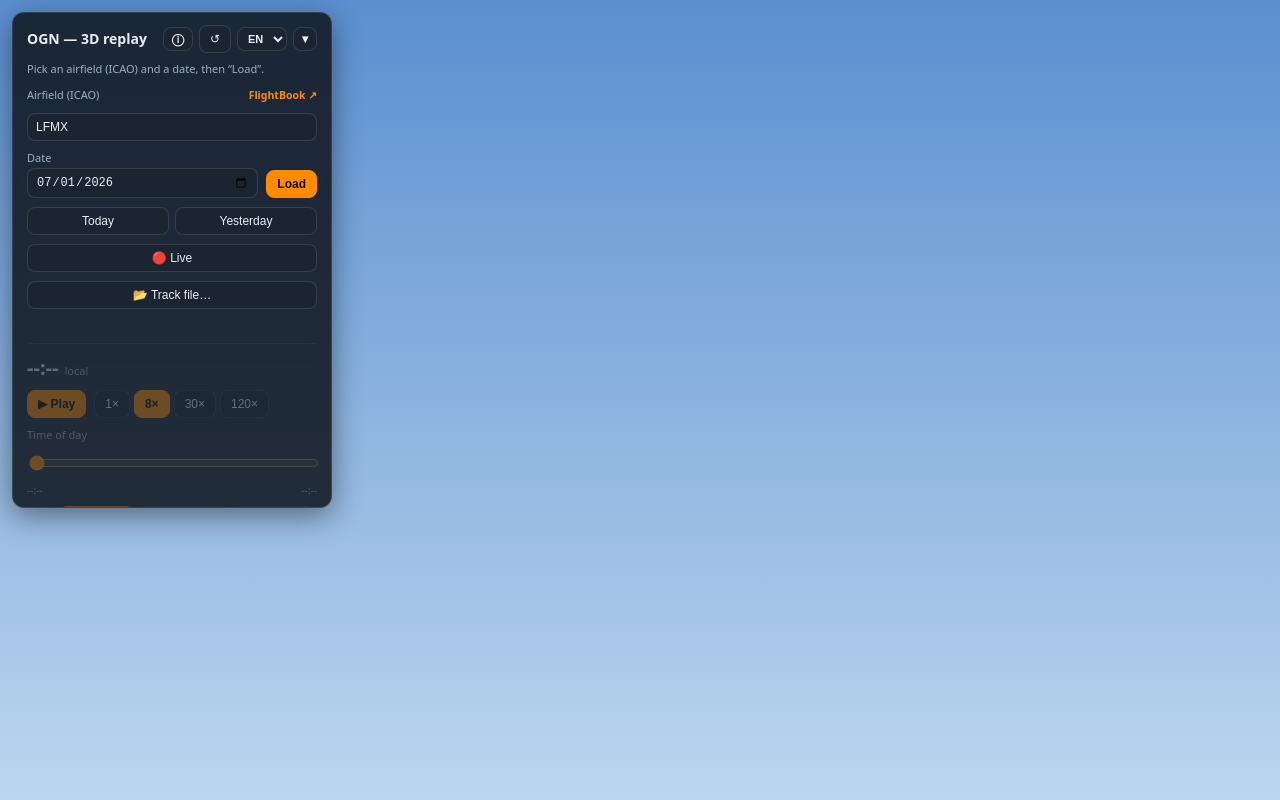
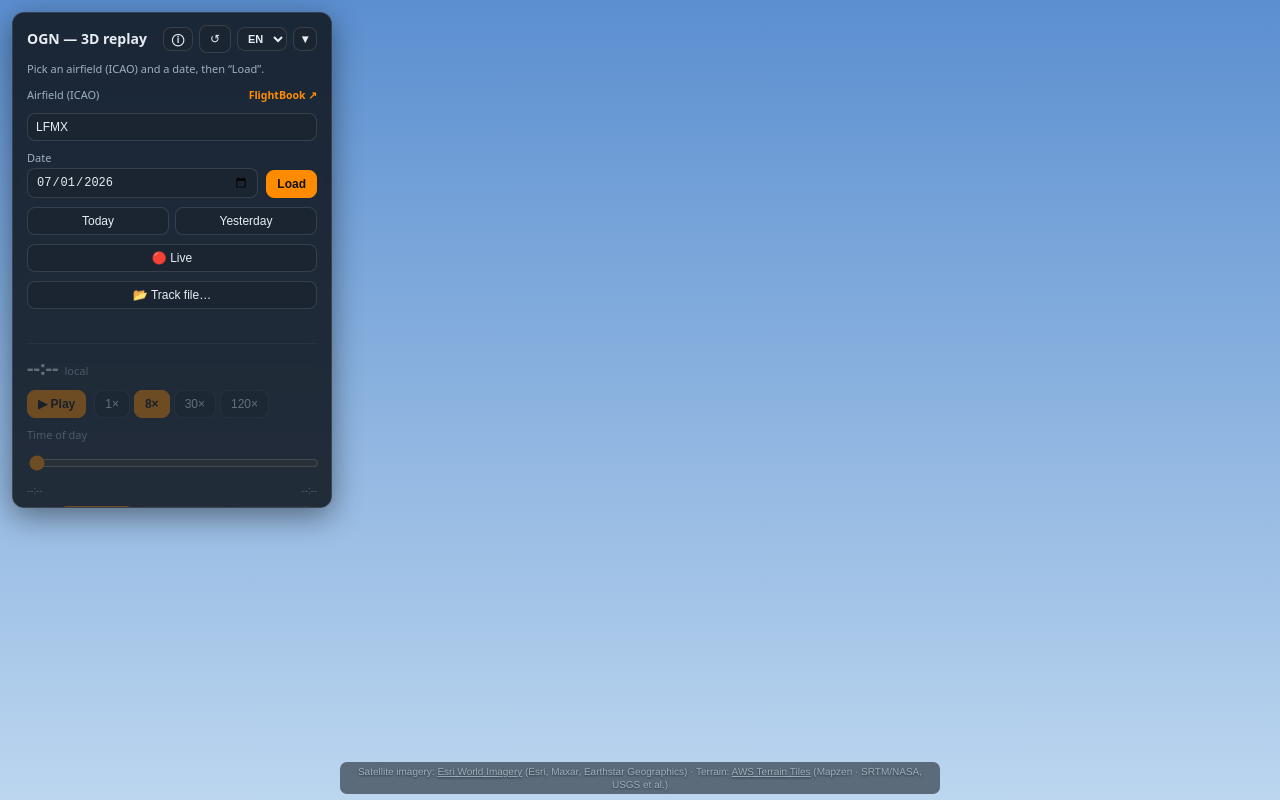
Before and after one commit to s-celles/ogn-3d-viewer, a website with bundled scripts: page index.html in a window 1280 px wide. Built offline with nearby package versions, Linux system fonts and the light colour scheme; what @deck.gl/core, @deck.gl/extensions, @deck.gl/geo-layers would draw is missing.

Commit message:
feat(attribution): credit Esri imagery and AWS terrain tiles in-app
Map imagery and terrain elevation sources were only credited in the
README, not in the running app. Add a persistent, i18n-driven (fr/en/de)
attribution overlay at the bottom-centre with clickable source links,
plus a data-i18n-html hook so the credit can carry markup.

Assisted by AI.

```diff
--- a/css/style.css
+++ b/css/style.css
@@ -72,6 +72,17 @@ label.lbl{font-size:11px;color:var(--mut);display:block;margin-bottom:3px}
 .status.err{color:#ff7a7a}
 .status.warn{color:#ffce6b}
 .sep{height:1px;background:var(--line);margin:10px 0}
+/* Cartographic attribution — required credit for the map imagery / terrain
+   sources. Bottom-centre, out of the way of the legend (bottom-left) and the
+   nav/HUD (bottom-right); the pill ignores pointer events so it never blocks
+   map interaction, but the source links stay clickable. */
+#attribution{position:fixed;left:50%;bottom:6px;transform:translateX(-50%);z-index:2;
+  font:400 10px/1.3 Helvetica,Arial,sans-serif;color:var(--mut);text-align:center;
+  max-width:min(92vw,600px);padding:3px 10px;border-radius:7px;
+  background:rgba(14,20,27,.55);backdrop-filter:blur(4px);
+  text-shadow:0 1px 2px rgba(0,0,0,.55);pointer-events:none}
+#attribution a{color:var(--mut);text-decoration:underline;pointer-events:auto}
+#attribution a:hover{color:var(--accent)}
 #controls{transition:opacity .2s}
 body:not(.loaded) #controls{opacity:.35;pointer-events:none}
 body:not(.loaded) #legend, body:not(.loaded) #nav, body:not(.loaded) #hud{display:none !important}
@@ -129,6 +140,7 @@ body.graphs #graphs{display:block}
 #graphCanvas{width:100%;height:calc(100% - 30px);display:block;cursor:crosshair}
 #graphClose{position:absolute;top:5px;right:8px;padding:2px 7px;font-size:12px;z-index:1}
 body.graphs #legend, body.graphs #hud, body.graphs #nav, body.graphs #chasenav{bottom:196px}
+body.graphs #attribution{bottom:190px}
 #nav{right:12px;bottom:12px;width:auto;padding:10px;display:flex;flex-direction:row;gap:8px;align-items:stretch}
 body.fpv #nav, body.chase #nav{display:none}
 .navcol{display:flex;flex-direction:column;gap:6px;align-items:center}
@@ -177,5 +189,6 @@ body.collapsed #legend{display:none}
   #chasenav{right:8px;bottom:auto;top:8px}
   #graphs{left:8px;right:8px;bottom:8px;height:128px}
   body.graphs #legend, body.graphs #hud, body.graphs #nav{bottom:144px}
+  body.graphs #attribution{bottom:138px}
   #traffic{width:112px;height:112px;top:8px;right:8px}
 }
--- a/index.html
+++ b/index.html
@@ -16,6 +16,7 @@
 <div id="sun"></div>
 <div id="moon"></div>
 <div id="labels"></div>
+<div id="attribution" data-i18n-html="mapAttribution"></div>
 
 <div id="panel" class="card">
   <div class="row spread hdr" style="margin-top:0">
--- a/src/i18n.ts
+++ b/src/i18n.ts
@@ -50,6 +50,7 @@ export const I18N: Record<Lang, Strings> = {
     zoomOut: 'Reculer (dézoomer)', zoomIn: 'Avancer (zoomer)',
     hdg: 'Cap', alt: 'Altitude', vario: 'Vario', landed: 'posé', beforeTk: 'décollage à venir', min: 'min',
     info: 'Limites / à propos', disclaimerTitle: "Limites d'affichage", sourceCode: 'Code source', version: 'Version', flightbook: 'Carnet FlightBook', copyLink: "Copier le lien (instant + aéronef)", resetSettings: 'Réinitialiser les réglages',
+    mapAttribution: "Imagerie satellite : <a href='https://www.arcgis.com/home/item.html?id=10df2279f9684e4a9f6a7f08febac2a9' target='_blank' rel='noopener'>Esri World Imagery</a> (Esri, Maxar, Earthstar Geographics) · Relief : <a href='https://registry.opendata.aws/terrain-tiles/' target='_blank' rel='noopener'>tuiles d'élévation AWS Terrain</a> (Mapzen · SRTM/NASA, USGS et al.)",
     disc: [
       'Données OGN : la trace dépend de la réception par les stations au sol — trous, décrochages ou montées tronquées possibles.',
       'Seuls les aéronefs enregistrés et « suivis » dans la base OGN apparaissent ; les appareils anonymes ou non équipés sont absents.',
@@ -102,6 +103,7 @@ export const I18N: Record<Lang, Strings> = {
     zoomOut: 'Zoom out', zoomIn: 'Zoom in',
     hdg: 'Heading', alt: 'Altitude', vario: 'Vario', landed: 'landed', beforeTk: 'before takeoff', min: 'min',
     info: 'Limitations / about', disclaimerTitle: 'Display limitations', sourceCode: 'Source code', version: 'Version', flightbook: 'OGN FlightBook', copyLink: 'Copy link (moment + aircraft)', resetSettings: 'Reset settings to defaults',
+    mapAttribution: "Satellite imagery: <a href='https://www.arcgis.com/home/item.html?id=10df2279f9684e4a9f6a7f08febac2a9' target='_blank' rel='noopener'>Esri World Imagery</a> (Esri, Maxar, Earthstar Geographics) · Terrain: <a href='https://registry.opendata.aws/terrain-tiles/' target='_blank' rel='noopener'>AWS Terrain Tiles</a> (Mapzen · SRTM/NASA, USGS et al.)",
     disc: [
       'OGN data: the track depends on ground-station reception — gaps, dropouts or truncated climbs are possible.',
       'Only aircraft registered and “tracked” in the OGN database appear; anonymous or non-equipped aircraft are missing.',
@@ -154,6 +156,7 @@ export const I18N: Record<Lang, Strings> = {
     zoomOut: 'Herauszoomen', zoomIn: 'Hineinzoomen',
     hdg: 'Kurs', alt: 'Höhe', vario: 'Vario', landed: 'gelandet', beforeTk: 'vor dem Start', min: 'Min.',
     info: 'Grenzen / Über', disclaimerTitle: 'Anzeigegrenzen', sourceCode: 'Quellcode', version: 'Version', flightbook: 'OGN FlightBook', copyLink: 'Link kopieren (Moment + Luftfahrzeug)', resetSettings: 'Einstellungen zurücksetzen',
+    mapAttribution: "Satellitenbilder: <a href='https://www.arcgis.com/home/item.html?id=10df2279f9684e4a9f6a7f08febac2a9' target='_blank' rel='noopener'>Esri World Imagery</a> (Esri, Maxar, Earthstar Geographics) · Gelände: <a href='https://registry.opendata.aws/terrain-tiles/' target='_blank' rel='noopener'>AWS Terrain Tiles</a> (Mapzen · SRTM/NASA, USGS u. a.)",
     disc: [
       'OGN-Daten: die Spur hängt vom Empfang der Bodenstationen ab — Lücken, Aussetzer oder abgeschnittene Steigflüge sind möglich.',
       'Nur in der OGN-Datenbank registrierte und „verfolgte“ Luftfahrzeuge erscheinen; anonyme oder nicht ausgerüstete Luftfahrzeuge fehlen.',
--- a/src/ui.ts
+++ b/src/ui.ts
@@ -411,6 +411,7 @@ langEl.addEventListener('change', e => { S.lang = (e.target as HTMLSelectElement
 export function applyI18n(): void {
   document.documentElement.lang = S.lang;
   document.querySelectorAll('[data-i18n]').forEach(el => { (el as HTMLElement).textContent = t((el as HTMLElement).dataset.i18n!); });
+  document.querySelectorAll('[data-i18n-html]').forEach(el => { (el as HTMLElement).innerHTML = t((el as HTMLElement).dataset.i18nHtml!); });
   document.querySelectorAll('[data-i18n-title]').forEach(el => { (el as HTMLElement).title = t((el as HTMLElement).dataset.i18nTitle!); });
   langEl.value = S.lang;
   [...viewsEl.children].forEach(b => {
```
